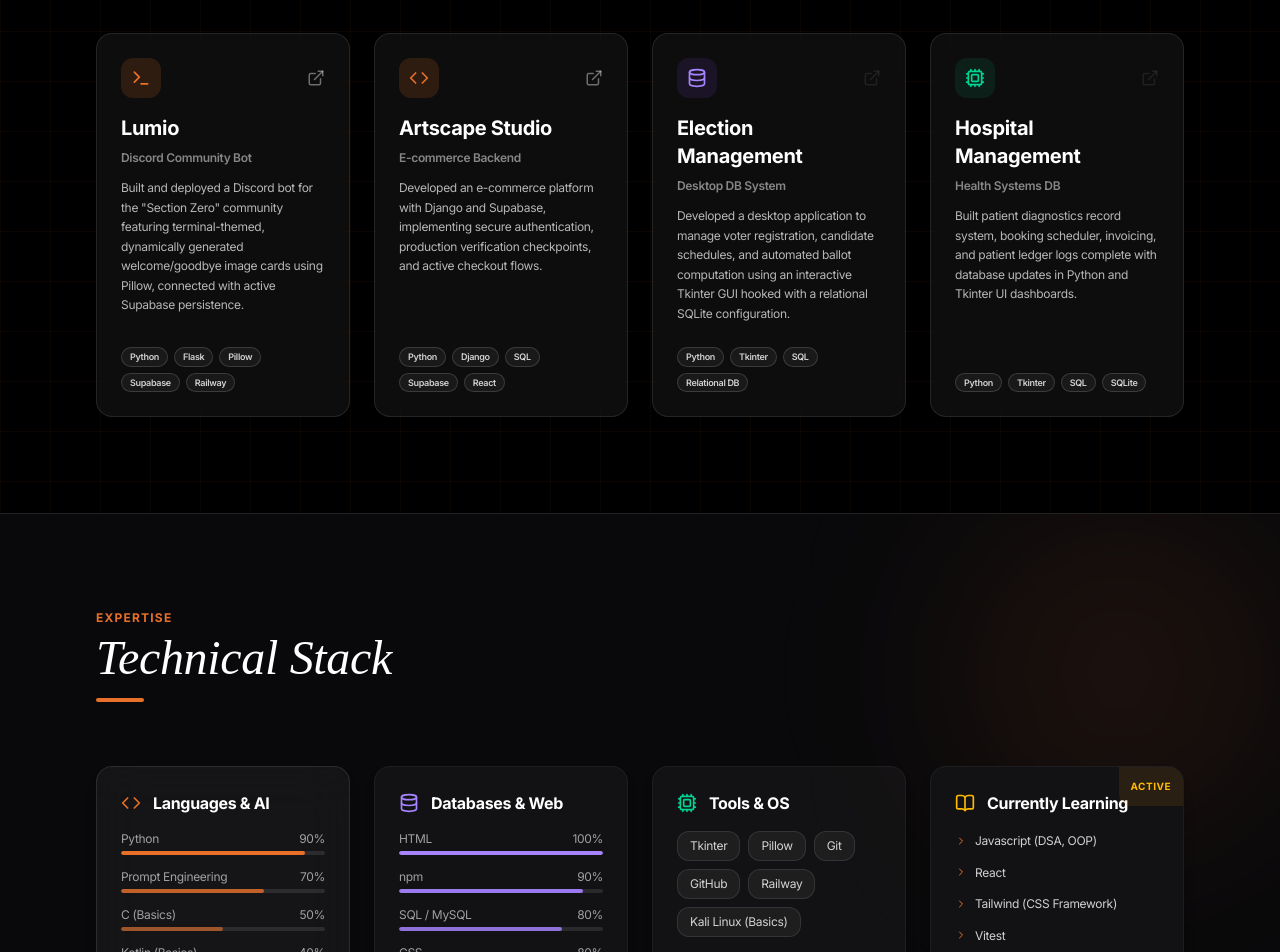
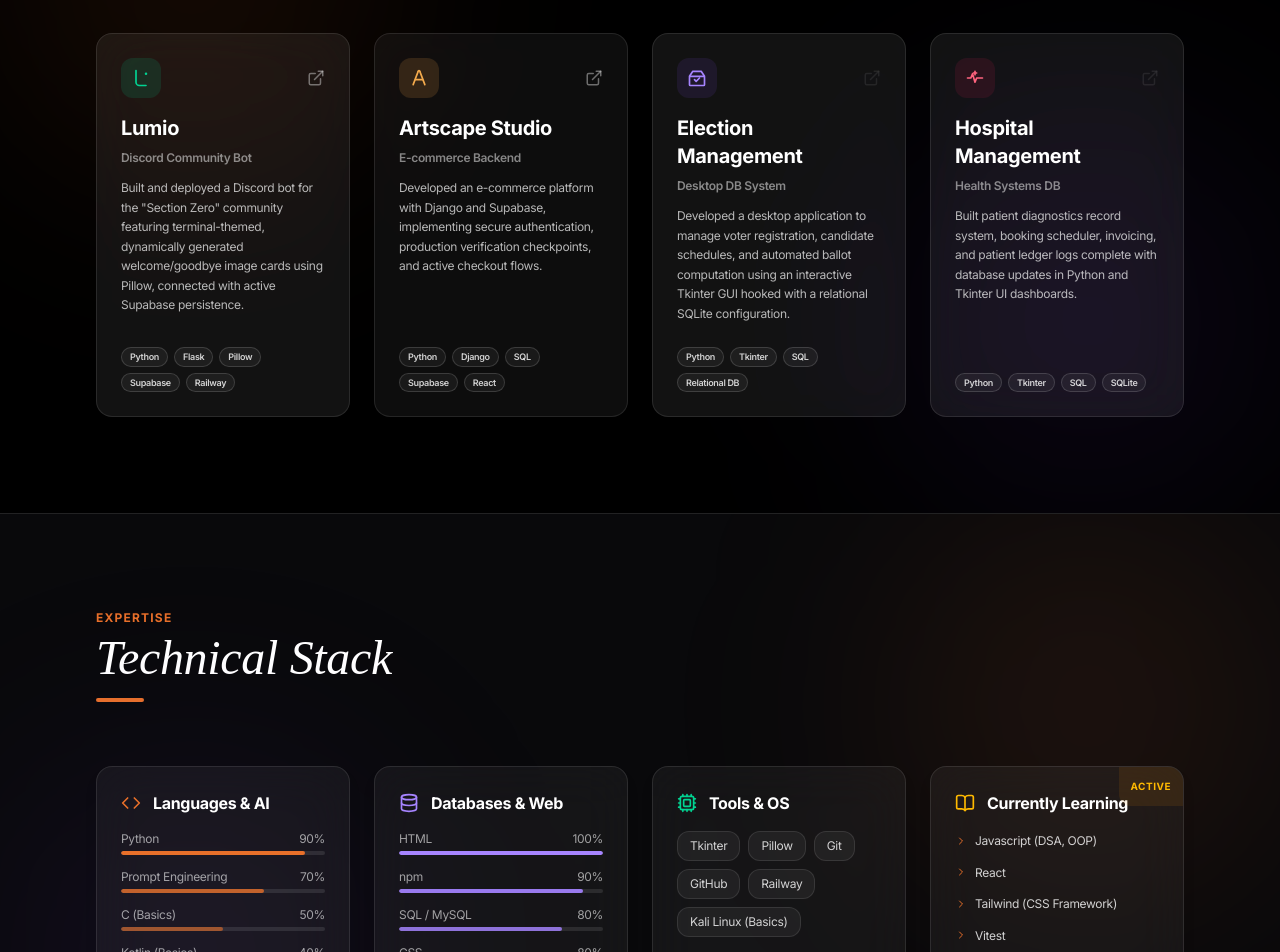
Before and after one commit to anup-rs/Resume, a React (Vite) app: page / in a window 1280 px wide. Shown: the part 1020-1972 px from the top of the page. Built offline with nearby package versions, Linux system fonts and the light colour scheme; a web font is replaced by a local one.

Commit message:
feat: initialize portfolio application with responsive navigation and interactive hero section

```diff
--- a/src/App.tsx
+++ b/src/App.tsx
@@ -343,7 +343,9 @@ export default function App() {
       </section>
 
       {/* Projects Section */}
-      <section id="projects" className="py-24 px-6 md:px-16 lg:px-24 bg-black relative border-t border-white/10 bg-grid-cyber">
+      <section id="projects" className="py-24 px-6 md:px-16 lg:px-24 bg-black relative border-t border-white/10 overflow-hidden">
+        <div className="absolute top-0 left-0 w-96 h-96 bg-[#e8702a]/10 rounded-full blur-[120px] pointer-events-none" />
+        <div className="absolute bottom-0 right-0 w-96 h-96 bg-violet-500/8 rounded-full blur-[120px] pointer-events-none" />
         <div className="max-w-6xl mx-auto">
           <div className="flex flex-col mb-12 sm:mb-16">
             <span className="text-xs uppercase tracking-widest text-[#e8702a] font-bold mb-2">Portfolio</span>
@@ -353,11 +355,14 @@ export default function App() {
 
           <div className="grid grid-cols-1 md:grid-cols-2 lg:grid-cols-4 gap-6">
             {/* Project 1 */}
-            <div id="project-lumio" className="bg-white/5 backdrop-blur-xl border border-white/10 rounded-2xl p-6 flex flex-col justify-between transition-all duration-300 hover:-translate-y-1.5 hover:bg-white/8 hover:border-white/20 glow-hover-orange">
+            <div id="project-lumio" className="bg-white/[0.07] backdrop-blur-xl backdrop-saturate-150 border border-white/10 rounded-2xl p-6 flex flex-col justify-between transition-all duration-300 hover:-translate-y-1.5 hover:bg-white/[0.1] hover:border-white/20 glow-hover-emerald">
               <div>
                 <div className="flex items-center justify-between mb-4">
-                  <div className="p-2.5 bg-[#e8702a]/15 text-[#e8702a] rounded-xl flex items-center justify-center">
-                    <Terminal size={20} />
+                  <div className="p-2.5 bg-emerald-500/15 text-emerald-400 rounded-xl flex items-center justify-center">
+                    <svg width="20" height="20" viewBox="0 0 24 24" fill="none" stroke="currentColor" strokeWidth="2" strokeLinecap="round" strokeLinejoin="round">
+                      <path d="M6 3v14a4 4 0 0 0 4 4h8" />
+                      <circle cx="18" cy="7" r="1.5" fill="currentColor" stroke="none" />
+                    </svg>
                   </div>
                   <a href="https://github.com/anup-rs/lumio" target="_blank" rel="noopener noreferrer" className="text-white/40 hover:text-white transition-colors cursor-pointer">
                     <ExternalLink size={18} />
@@ -377,11 +382,14 @@ export default function App() {
             </div>
 
             {/* Project 2 */}
-            <div id="project-artscape" className="bg-white/5 backdrop-blur-xl border border-white/10 rounded-2xl p-6 flex flex-col justify-between transition-all duration-300 hover:-translate-y-1.5 hover:bg-white/8 hover:border-white/20 glow-hover-orange">
+            <div id="project-artscape" className="bg-white/5 backdrop-blur-xl border border-white/10 rounded-2xl p-6 flex flex-col justify-between transition-all duration-300 hover:-translate-y-1.5 hover:bg-white/8 hover:border-white/20 glow-hover-artscape">
               <div>
                 <div className="flex items-center justify-between mb-4">
-                  <div className="p-2.5 bg-[#e8702a]/15 text-[#e8702a] rounded-xl flex items-center justify-center">
-                    <Code size={20} />
+                  <div className="p-2.5 bg-[#F3AA4D]/15 text-[#F3AA4D] rounded-xl flex items-center justify-center">
+                    <svg width="20" height="20" viewBox="0 0 24 24" fill="none" stroke="currentColor" strokeWidth="2" strokeLinecap="round" strokeLinejoin="round">
+                      <path d="M5 20 11 4a1 1 0 0 1 2 0l6 16" />
+                      <path d="M8 14h8" />
+                    </svg>
                   </div>
                   <a href="https://github.com/Anup4503/artscape.git" target="_blank" rel="noopener noreferrer" className="text-white/40 hover:text-white transition-colors cursor-pointer">
                     <ExternalLink size={18} />
@@ -401,11 +409,15 @@ export default function App() {
             </div>
 
             {/* Project 3 */}
-            <div id="project-election" className="bg-white/5 backdrop-blur-xl border border-white/10 rounded-2xl p-6 flex flex-col justify-between transition-all duration-300 hover:-translate-y-1.5 hover:bg-white/8 hover:border-white/20 glow-hover-orange">
+            <div id="project-election" className="bg-white/[0.07] backdrop-blur-xl backdrop-saturate-150 border border-white/10 rounded-2xl p-6 flex flex-col justify-between transition-all duration-300 hover:-translate-y-1.5 hover:bg-white/[0.1] hover:border-white/20 glow-hover-purple">
               <div>
                 <div className="flex items-center justify-between mb-4">
                   <div className="p-2.5 bg-violet-500/10 text-violet-400 rounded-xl flex items-center justify-center">
-                    <Database size={20} />
+                    <svg width="20" height="20" viewBox="0 0 24 24" fill="none" stroke="currentColor" strokeWidth="2" strokeLinecap="round" strokeLinejoin="round">
+                      <rect x="3" y="10" width="18" height="11" rx="1" />
+                      <path d="M3 10 7 4h10l4 6" />
+                      <path d="M9 14l2 2 4-4" />
+                    </svg>
                   </div>
                   <span className="text-white/40"><ExternalLink size={18} className="opacity-20" /></span>
                 </div>
@@ -423,11 +435,14 @@ export default function App() {
             </div>
 
             {/* Project 4 */}
-            <div id="project-hospital" className="bg-white/5 backdrop-blur-xl border border-white/10 rounded-2xl p-6 flex flex-col justify-between transition-all duration-300 hover:-translate-y-1.5 hover:bg-white/8 hover:border-white/20 glow-hover-orange">
+            <div id="project-hospital" className="bg-white/[0.07] backdrop-blur-xl backdrop-saturate-150 border border-white/10 rounded-2xl p-6 flex flex-col justify-between transition-all duration-300 hover:-translate-y-1.5 hover:bg-white/[0.1] hover:border-white/20 glow-hover-rose">
               <div>
                 <div className="flex items-center justify-between mb-4">
-                  <div className="p-2.5 bg-emerald-500/10 text-emerald-400 rounded-xl flex items-center justify-center">
-                    <Cpu size={20} />
+                  <div className="p-2.5 bg-rose-500/10 text-rose-400 rounded-xl flex items-center justify-center">
+                    <svg width="20" height="20" viewBox="0 0 24 24" fill="none" stroke="currentColor" strokeWidth="2" strokeLinecap="round" strokeLinejoin="round">
+                      <path d="M3 12h4l2-5 3 10 2-5h7" />
+                      <path d="M12 4v4M10 6h4" />
+                    </svg>
                   </div>
                   <span className="text-white/40"><ExternalLink size={18} className="opacity-20" /></span>
                 </div>
@@ -449,9 +464,8 @@ export default function App() {
 
       {/* Skills Section */}
       <section id="skills" className="py-24 px-6 md:px-16 lg:px-24 bg-zinc-950 relative border-t border-white/10 overflow-hidden">
-        {/* Subtle grid elements */}
-        <div className="absolute top-0 right-0 w-80 h-80 bg-[#e8702a]/10 rounded-full blur-[100px] pointer-events-none" />
-
+        <div className="absolute top-0 right-0 w-96 h-96 bg-[#e8702a]/10 rounded-full blur-[120px] pointer-events-none" />
+        <div className="absolute bottom-0 left-0 w-96 h-96 bg-violet-500/8 rounded-full blur-[120px] pointer-events-none" />
         <div className="max-w-6xl mx-auto">
           <div className="flex flex-col mb-12 sm:mb-16">
             <span className="text-xs uppercase tracking-widest text-[#e8702a] font-bold mb-2">Expertise</span>
@@ -512,7 +526,7 @@ export default function App() {
             </div>
 
             {/* Box 2: Databases & Web */}
-            <div id="skills-databases" className="bg-[#121214] border border-white/5 rounded-2xl p-6 shadow-lg">
+            <div id="skills-databases" className="bg-white/5 backdrop-blur-xl border border-white/10 rounded-2xl p-6 shadow-lg hover:bg-white/8 hover:border-white/20 transition-all duration-300">
               <div className="flex items-center gap-3 mb-4">
                 <Database className="text-violet-400" size={20} />
                 <h3 className="font-bold text-white">Databases & Web</h3>
@@ -567,7 +581,7 @@ export default function App() {
             </div>
 
             {/* Box 3: Tools & OS */}
-            <div id="skills-tools" className="bg-[#121214] border border-white/5 rounded-2xl p-6 shadow-lg">
+            <div id="skills-tools" className="bg-white/5 backdrop-blur-xl border border-white/10 rounded-2xl p-6 shadow-lg hover:bg-white/8 hover:border-white/20 transition-all duration-300">
               <div className="flex items-center gap-3 mb-4">
                 <Cpu className="text-emerald-400" size={20} />
                 <h3 className="font-bold text-white">Tools & OS</h3>
@@ -585,7 +599,7 @@ export default function App() {
             </div>
 
             {/* Box 4: Learning Focus */}
-            <div id="skills-learning" className="bg-[#121214] border border-white/5 rounded-2xl p-6 shadow-lg relative overflow-hidden">
+            <div id="skills-learning" className="bg-white/5 backdrop-blur-xl border border-white/10 rounded-2xl p-6 shadow-lg hover:bg-white/8 hover:border-white/20 transition-all duration-300 relative overflow-hidden">
               <div className="absolute top-0 right-0 p-3 bg-amber-500/10 text-amber-400 rounded-bl-xl text-[10px] font-bold tracking-wider uppercase">
                 Active
               </div>
@@ -614,7 +628,9 @@ export default function App() {
       </section>
 
       {/* Experience & Milestones Section */}
-      <section id="achievements" className="py-24 px-6 md:px-16 lg:px-24 bg-black relative border-t border-white/10">
+      <section id="achievements" className="py-24 px-6 md:px-16 lg:px-24 bg-black relative border-t border-white/10 overflow-hidden">
+        <div className="absolute top-0 left-0 w-96 h-96 bg-purple-500/8 rounded-full blur-[120px] pointer-events-none" />
+        <div className="absolute bottom-0 right-0 w-96 h-96 bg-[#e8702a]/10 rounded-full blur-[120px] pointer-events-none" />
         <div className="max-w-4xl mx-auto">
           <div className="flex flex-col mb-12 sm:mb-16 md:items-center md:text-center animate-fade-in">
             <span className="text-xs uppercase tracking-widest text-[#e8702a] font-bold mb-2">Milestones</span>
@@ -626,7 +642,7 @@ export default function App() {
 
             {/* Milestone 1 */}
             <div id="milestone-college" className="relative group">
-              <div className="absolute -left-[31px] sm:-left-[39px] top-1 bg-[#e8702a] text-black w-6.5 h-6.5 rounded-full flex items-center justify-center border border-black z-40 transition-transform duration-300 group-hover:scale-110">
+              <div className="absolute -left-6 sm:-left-8 -translate-x-1/2 top-1 bg-[#e8702a] text-black w-[26px] h-[26px] rounded-full flex items-center justify-center border border-black z-40 transition-transform duration-300 group-hover:scale-110">
                 <BookOpen size={13} />
               </div>
               <div className="bg-[#121214] border border-white/5 rounded-2xl p-6 transition-all duration-300 hover:border-white/15">
@@ -641,7 +657,7 @@ export default function App() {
 
             {/* Milestone Cert */}
             <div id="milestone-sql-cert" className="relative group">
-              <div className="absolute -left-[31px] sm:-left-[39px] top-1 bg-[#e8702a] text-black w-6.5 h-6.5 rounded-full flex items-center justify-center border border-black z-40 transition-transform duration-300 group-hover:scale-110">
+              <div className="absolute -left-6 sm:-left-8 -translate-x-1/2 top-1 bg-[#e8702a] text-black w-[26px] h-[26px] rounded-full flex items-center justify-center border border-black z-40 transition-transform duration-300 group-hover:scale-110">
                 <Award size={13} className="shrink-0" />
               </div>
               <div className="bg-[#121214] border border-white/5 rounded-2xl p-6 transition-all duration-300 hover:border-white/15">
@@ -676,7 +692,7 @@ export default function App() {
 
             {/* Milestone 2 */}
             <div id="milestone-hackstorm" className="relative group">
-              <div className="absolute -left-[31px] sm:-left-[39px] top-1 bg-violet-400 text-black w-6.5 h-6.5 rounded-full flex items-center justify-center border border-black z-40 transition-transform duration-300 group-hover:scale-110">
+              <div className="absolute -left-6 sm:-left-8 -translate-x-1/2 top-1 bg-[#e8702a] text-black w-[26px] h-[26px] rounded-full flex items-center justify-center border border-black z-40 transition-transform duration-300 group-hover:scale-110">
                 <Award size={13} className="shrink-0" />
               </div>
               <div className="bg-[#121214] border border-white/5 rounded-2xl p-6 transition-all duration-300 hover:border-white/15">
@@ -691,7 +707,7 @@ export default function App() {
 
             {/* Milestone 3 */}
             <div id="milestone-cyber" className="relative group">
-              <div className="absolute -left-[31px] sm:-left-[39px] top-1 bg-emerald-400 text-black w-6.5 h-6.5 rounded-full flex items-center justify-center border border-black z-40 transition-transform duration-300 group-hover:scale-110">
+              <div className="absolute -left-6 sm:-left-8 -translate-x-1/2 top-1 bg-[#e8702a] text-black w-[26px] h-[26px] rounded-full flex items-center justify-center border border-black z-40 transition-transform duration-300 group-hover:scale-110">
                 <Cpu size={13} />
               </div>
               <div className="bg-[#121214] border border-white/5 rounded-2xl p-6 transition-all duration-300 hover:border-white/15">
@@ -709,7 +725,9 @@ export default function App() {
       </section>
 
       {/* Contact Section */}
-      <section id="contact" className="py-24 px-6 md:px-16 lg:px-24 bg-zinc-950 relative border-t border-white/10">
+      <section id="contact" className="py-24 px-6 md:px-16 lg:px-24 bg-zinc-950 relative border-t border-white/10 overflow-hidden">
+        <div className="absolute top-0 right-0 w-96 h-96 bg-violet-500/8 rounded-full blur-[120px] pointer-events-none" />
+        <div className="absolute bottom-0 left-0 w-96 h-96 bg-[#e8702a]/10 rounded-full blur-[120px] pointer-events-none" />
         <div className="max-w-6xl mx-auto">
           <div className="grid grid-cols-1 lg:grid-cols-2 gap-12">
 
@@ -820,12 +838,32 @@ export default function App() {
       </section>
 
       {/* Footer */}
-      <footer className="py-8 bg-zinc-950 border-t border-white/5 text-center text-xs text-white/40">
+      <footer className="py-8 bg-black/40 backdrop-blur-md border-t border-white/10 text-center text-xs text-white/40">
         <div className="max-w-6xl mx-auto px-6 flex flex-col sm:flex-row justify-between items-center gap-4">
           <p>© {new Date().getFullYear()} Anup Kumar Kushwaha. All rights reserved.</p>
-          <div className="flex gap-4">
-            <a href="https://github.com/anup-rs" target="_blank" rel="noopener noreferrer" className="hover:text-white transition-colors cursor-pointer">GitHub</a>
-            <a href="https://linkedin.com/in/anup-rs" target="_blank" rel="noopener noreferrer" className="hover:text-white transition-colors cursor-pointer">LinkedIn</a>
+          <div className="flex items-center gap-2">
+
+            <a href="https://github.com/anup-rs"
+              target="_blank"
+              rel="noopener noreferrer"
+              aria-label="GitHub Profile"
+              className="p-2 bg-white/5 hover:bg-[#e8702a] text-white/60 hover:text-white rounded-lg transition-all duration-200 hover:scale-110 active:scale-95 border border-white/5 hover:border-transparent flex items-center justify-center cursor-pointer"
+            >
+              <svg className="w-4 h-4" viewBox="0 0 24 24" fill="currentColor">
+                <path d="M12 0c-6.626 0-12 5.373-12 12 0 5.302 3.438 9.8 8.207 11.387.599.111.793-.261.793-.577v-2.234c-3.338.726-4.033-1.416-4.033-1.416-.546-1.387-1.333-1.756-1.333-1.756-1.089-.745.083-.729.083-.729 1.205.084 1.839 1.237 1.839 1.237 1.07 1.834 2.807 1.304 3.492.997.107-.775.418-1.305.762-1.604-2.665-.305-5.467-1.334-5.467-5.931 0-1.311.469-2.381 1.236-3.221-.124-.303-.535-1.524.117-3.176 0 0 1.008-.322 3.301 1.23.957-.266 1.983-.399 3.003-.404 1.02.005 2.047.138 3.006.404 2.291-1.552 3.297-1.23 3.297-1.23.653 1.653.242 2.874.118 3.176.77.84 1.235 1.911 1.235 3.221 0 4.609-2.807 5.624-5.479 5.921.43.372.823 1.102.823 2.222v3.293c0 .319.192.694.801.576 4.765-1.589 8.199-6.086 8.199-11.386 0-6.627-5.373-12-12-12z" />
+              </svg>
+            </a>
+
+            <a href="https://linkedin.com/in/anup-rs"
+              target="_blank"
+              rel="noopener noreferrer"
+              aria-label="LinkedIn Profile"
+              className="p-2 bg-white/5 hover:bg-[#e8702a] text-white/60 hover:text-white rounded-lg transition-all duration-200 hover:scale-110 active:scale-95 border border-white/5 hover:border-transparent flex items-center justify-center cursor-pointer"
+            >
+              <svg className="w-4 h-4" viewBox="0 0 24 24" fill="currentColor">
+                <path d="M19 0h-14c-2.761 0-5 2.239-5 5v14c0 2.761 2.239 5 5 5h14c2.762 0 5-2.239 5-5v-14c0-2.761-2.238-5-5-5zm-11 19h-3v-11h3v11zm-1.5-12.268c-.966 0-1.75-.779-1.75-1.75s.784-1.75 1.75-1.75 1.75.779 1.75 1.75-.784 1.75-1.75 1.75zm13.5 12.268h-3v-5.604c0-3.368-4-3.113-4 0v5.604h-3v-11h3v1.765c1.396-2.586 7-2.777 7 2.476v6.759z" />
+              </svg>
+            </a>
           </div>
         </div>
       </footer>
```
Also changed, not shown: src/index.css (+36 -3 lines).
